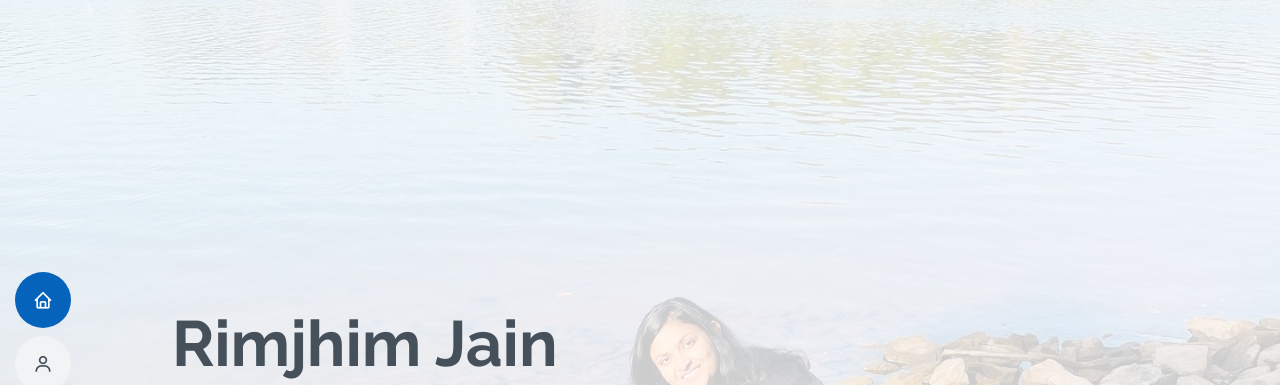
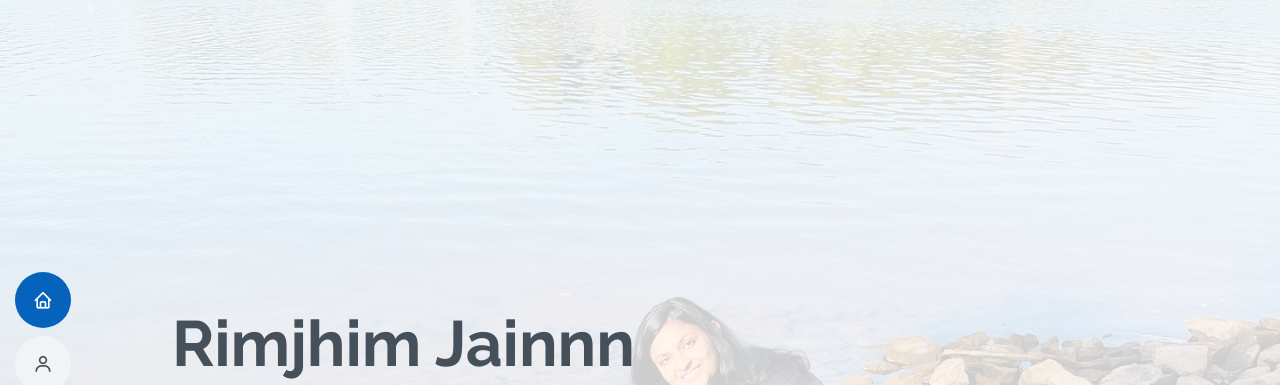
Before and after one commit to Rimjhim-Jain-6/portfolio, a plain HTML site: page index.html in a window 1280 px wide. Shown: the top 385 px of the page. Drawn offline with Linux system fonts and the light colour scheme.

Commit message:
namechanges

```diff
--- a/index.html
+++ b/index.html
@@ -59,7 +59,7 @@
   <!-- ======= Hero Section ======= -->
   <section id="hero" class="d-flex flex-column justify-content-center">
     <div class="container" data-aos="zoom-in" data-aos-delay="100">
-      <h1>Rimjhim Jain</h1>
+      <h1>Rimjhim Jainnn</h1>
       <p> <span class="typed" data-typed-items="Software Engineer"></span></p>
       <div class="social-links">
 
```
